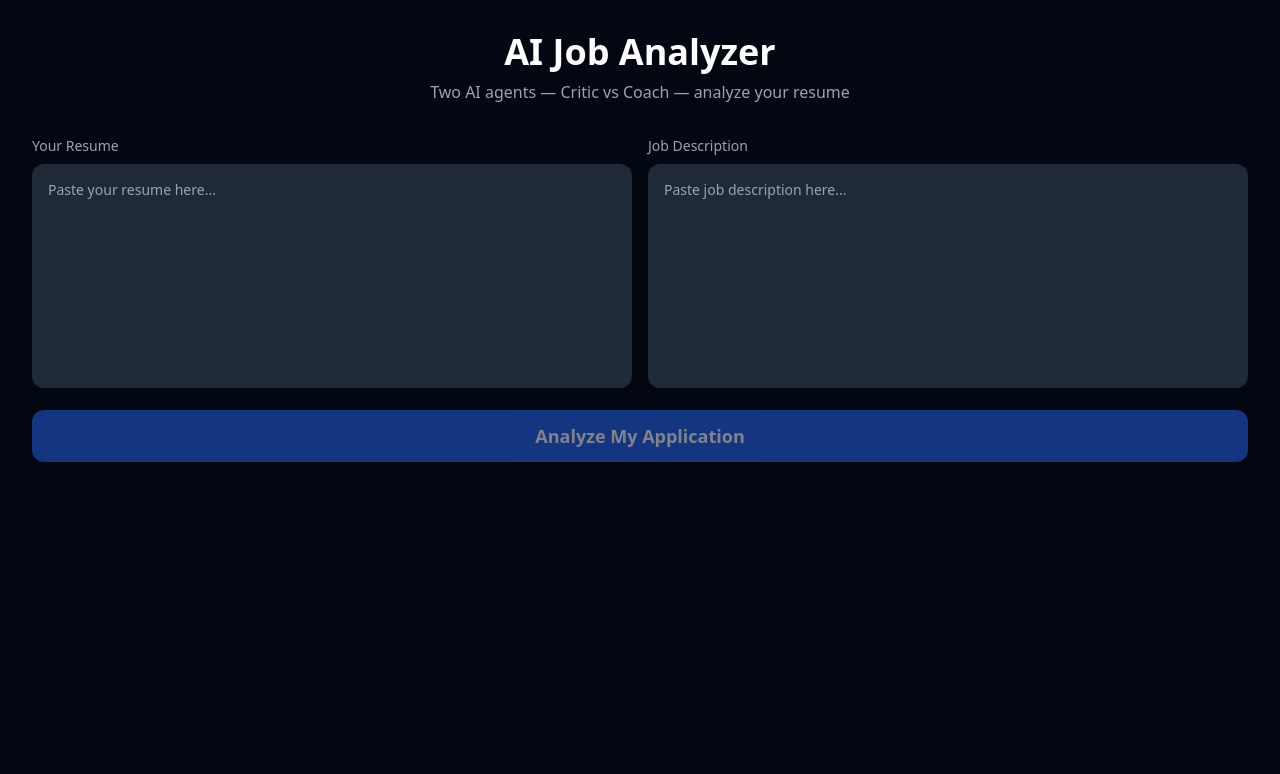
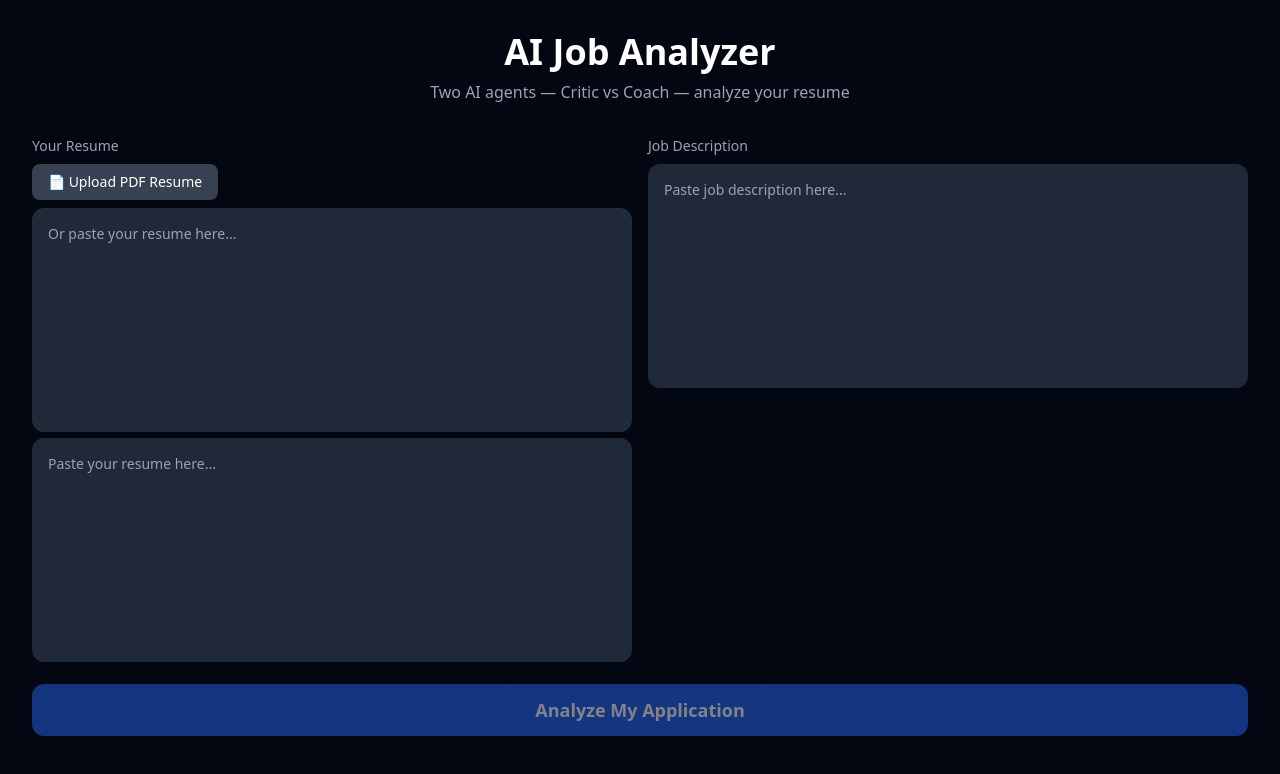
Before and after one commit to ramanydv795/ai-job-analyzer, a React (Create React App) app in the folder client/: page / in a window 1280 px wide. Shown: the top 774 px of the page. Built offline with nearby package versions, Linux system fonts and the light colour scheme.

Commit message:
add pdf upload frontend

```diff
--- a/client/src/App.js
+++ b/client/src/App.js
@@ -9,7 +9,7 @@ export default function App() {
   const [result, setResult] = useState(null);
   const [loading, setLoading] = useState(false);
   const [error, setError] = useState(null);
-
+  const [pdfLoading, setPdfLoading] = useState(false);
   const analyze = async () => {
     setLoading(true);
     setError(null);
@@ -34,7 +34,23 @@ export default function App() {
   pdf.addImage(imgData, "PNG", 0, 0, width, height);
   pdf.save("job-analysis-report.pdf");
 };
+const handlePDFUpload = async (e) => {
+  const file = e.target.files[0];
+  if (!file) return;
 
+  setPdfLoading(true);
+  const formData = new FormData();
+  formData.append('resume', file);
+
+  const response = await axios.post(
+    "https://ai-job-analyzer-backend.onrender.com/api/upload-resume",
+    formData,
+    { headers: { 'Content-Type': 'multipart/form-data' }}
+  );
+
+  setResume(response.data.text);
+  setPdfLoading(false);
+};
   return (
     <div className="min-h-screen bg-gray-950 text-white p-8">
 
@@ -49,7 +65,29 @@ export default function App() {
       {/* Input Section */}
       <div className="grid grid-cols-2 gap-4 mb-4">
         <div>
-          <p className="text-gray-400 mb-2 text-sm">Your Resume</p>
+         <p className="text-gray-400 mb-2 text-sm">Your Resume</p>
+
+{/* PDF Upload Button */}
+<label className="flex items-center gap-2 bg-gray-700
+  hover:bg-gray-600 px-4 py-2 rounded-lg cursor-pointer
+  text-sm mb-2 w-fit transition">
+  📄 {pdfLoading ? "Extracting..." : "Upload PDF Resume"}
+  <input
+    type="file"
+    accept=".pdf"
+    onChange={handlePDFUpload}
+    className="hidden"
+  />
+</label>
+
+<textarea
+  className="bg-gray-800 rounded-xl p-4 h-56
+  resize-none outline-none w-full text-sm"
+  placeholder="Or paste your resume here..."
+  value={resume}
+  onChange={(e) => setResume(e.target.value)}
+/>
+
           <textarea
             className="bg-gray-800 rounded-xl p-4 h-56
             resize-none outline-none w-full text-sm"
```
